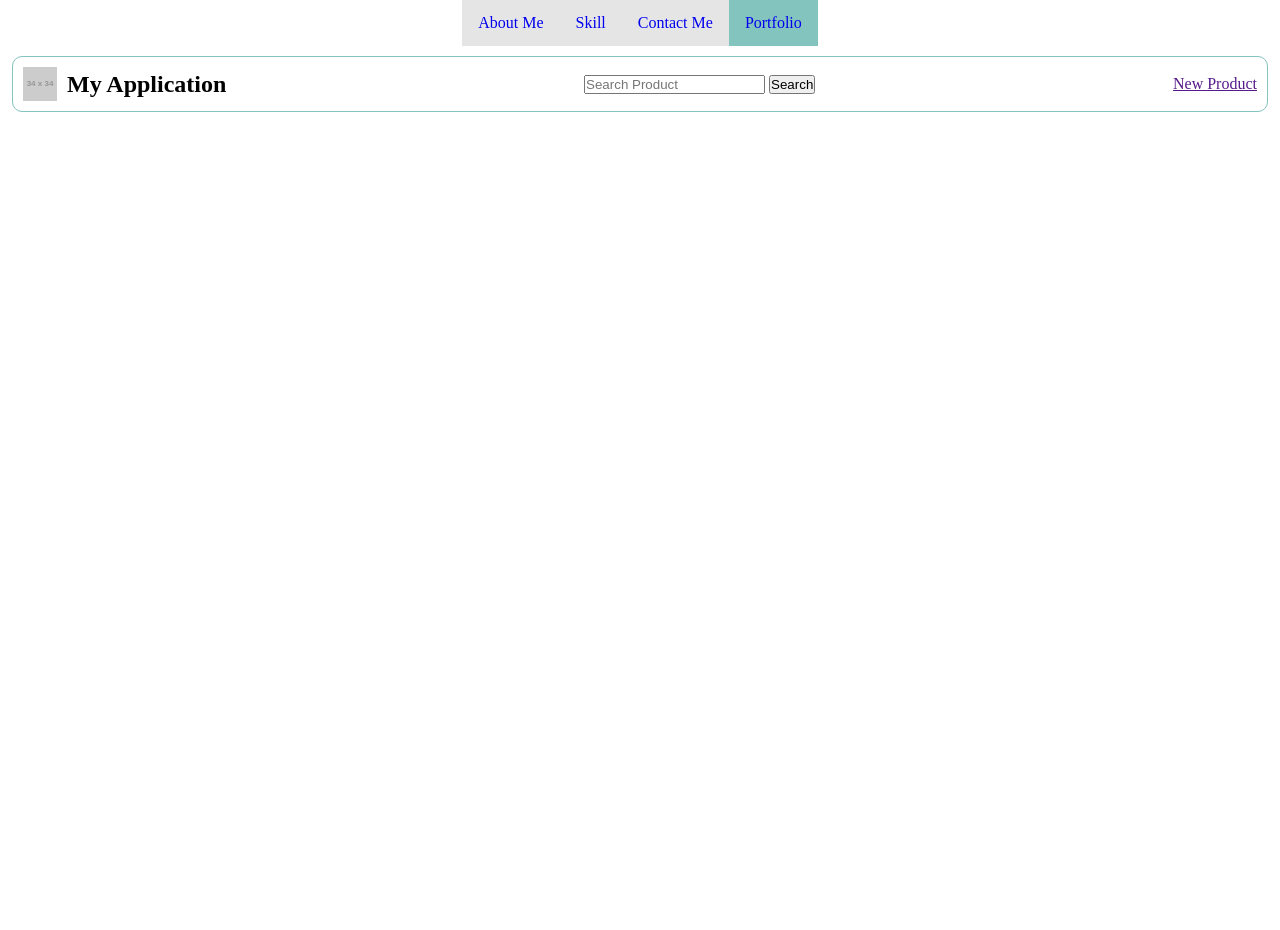
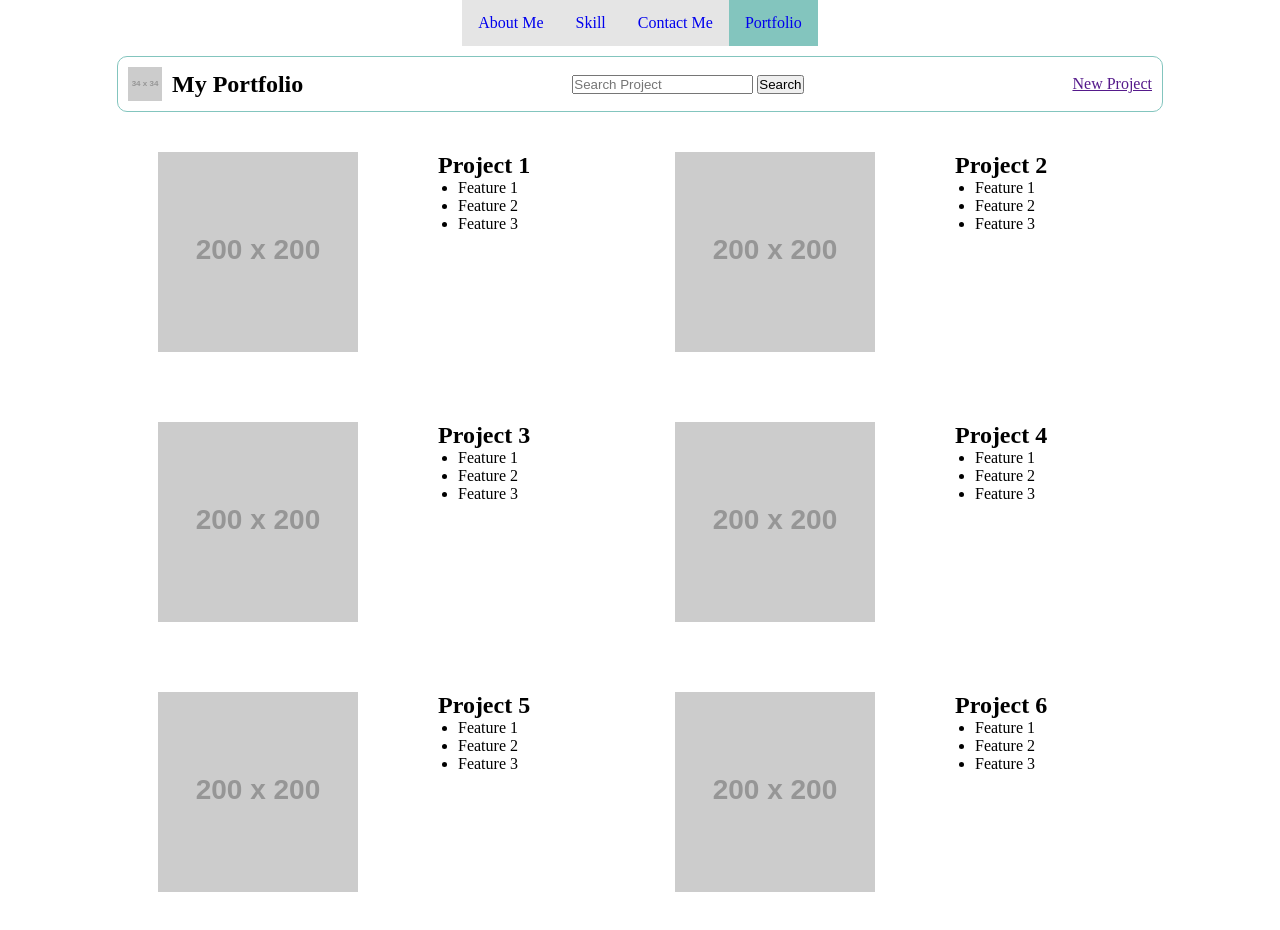
Before and after one commit to boschaiyadej/Devcamp-HTML-1, a plain HTML site: page portfolio.html in a window 1280 px wide. Before the commit the page ends 800 px from the top, so only its background shows below. Drawn offline with Linux system fonts and the light colour scheme; placeholder pictures from the web are drawn by us.

Commit message:
add project list

```diff
--- a/portfolio.html
+++ b/portfolio.html
@@ -1,11 +1,13 @@
 <!DOCTYPE html>
 <html lang="en">
+
 <head>
     <meta charset="UTF-8" />
     <meta name="viewport" content="width=device-width, initial-scale=1.0" />
     <title>Portfolio</title>
     <link rel="stylesheet" href="styles.css" />
 </head>
+
 <body>
     <!-- navbar -->
     <nav>
@@ -19,24 +21,100 @@
         </ul>
     </nav>
 
-    <!-- search box -->
+    <!-- search section -->
     <section>
         <div class="search-section">
             <!-- logo -->
             <div class="banner">
                 <img src="https://via.placeholder.com/34x34" alt="logo" />
-          <h1>My Application</h1>
+                <h2>My Portfolio</h2>
             </div>
             <!-- logo -->
             <search>
                 <form>
-            <input type="search" placeholder="Search Product" />
+                    <input type="search" placeholder="Search Project" />
                     <input type="button" value="Search" />
                 </form>
             </search>
-        <!-- add new product -->
+            <!-- add new Project -->
             <div>
-          <a href="">New Product</a>
+                <a href="">New Project</a>
+            </div>
+        </div>
+    </section>
+
+    <!-- project section -->
+    <section>
+        <div class="project-section">
+            <div class="project-card">
+                <img src="https://via.placeholder.com/200x200" alt="Project 1">
+                <div class="project-desc">
+                    <h2>Project 1</h2>
+                    <ul class="project-features">
+                        <li>Feature 1</li>
+                        <li>Feature 2</li>
+                        <li>Feature 3</li>
+                    </ul>
+                </div>
+            </div>
+
+            <div class="project-card">
+                <img src="https://via.placeholder.com/200x200" alt="Project 2">
+                <div class="project-desc">
+                    <h2>Project 2</h2>
+                    <ul class="project-features">
+                        <li>Feature 1</li>
+                        <li>Feature 2</li>
+                        <li>Feature 3</li>
+                    </ul>
+                </div>
+            </div>
+
+            <div class="project-card">
+                <img src="https://via.placeholder.com/200x200" alt="Project 3">
+                <div class="project-desc">
+                    <h2>Project 3</h2>
+                    <ul class="project-features">
+                        <li>Feature 1</li>
+                        <li>Feature 2</li>
+                        <li>Feature 3</li>
+                    </ul>
+                </div>
+            </div>
+
+            <div class="project-card">
+                <img src="https://via.placeholder.com/200x200" alt="Project 4">
+                <div class="project-desc">
+                    <h2>Project 4</h2>
+                    <ul class="project-features">
+                        <li>Feature 1</li>
+                        <li>Feature 2</li>
+                        <li>Feature 3</li>
+                    </ul>
+                </div>
+            </div>
+
+            <div class="project-card">
+                <img src="https://via.placeholder.com/200x200" alt="Project 5">
+                <div class="project-desc">
+                    <h2>Project 5</h2>
+                    <ul class="project-features">
+                        <li>Feature 1</li>
+                        <li>Feature 2</li>
+                        <li>Feature 3</li>
+                    </ul>
+                </div>
+            </div>
+
+            <div class="project-card">
+                <img src="https://via.placeholder.com/200x200" alt="Project 6">
+                <div class="project-desc">
+                    <h2>Project 6</h2>
+                    <ul class="project-features">
+                        <li>Feature 1</li>
+                        <li>Feature 2</li>
+                        <li>Feature 3</li>
+                    </ul>
                 </div>
             </div>
     </section>
--- a/styles.css
+++ b/styles.css
@@ -1,7 +1,7 @@
 * {
     margin: 0;
     padding: 0;
-    }
+}
 
 /* navbar */
 nav {
@@ -50,6 +50,10 @@ nav ul {
     margin: 0 auto;
 }
 
+section h1 {
+    margin-top: 10px;
+}
+
 .about-box p {
     text-indent: 2.5em;
 }
@@ -80,7 +84,8 @@ nav ul {
     display: flex;
     justify-content: space-between;
     align-items: center;
-    margin: 10px 12px;
+    max-width: 80%;
+    margin: 10px auto;
     padding: 10px;
     border: 1px solid #83c5be;
     border-radius: 10px;
@@ -91,6 +96,33 @@ nav ul {
     align-items: center;
 }
 
-.banner h1 {
+.banner h2 {
     margin-left: 10px;
 }
+
+/* product list */
+.project-section {
+    display: grid;
+    grid-template-columns: repeat(2, 1fr);
+    grid-gap: 10px;
+    max-width: 80%;
+    margin: 10px auto;
+}
+
+.project-card {
+    padding: 30px;
+    display: flex;
+}
+
+.project-card img {
+    max-width: 200px;
+    max-height: 200px;
+}
+
+.project-desc {
+    margin-left: 80px;
+}
+
+.project-features {
+    margin-left: 20px;
+}
```
Lines whose indentation alone changed are shown as unchanged.
